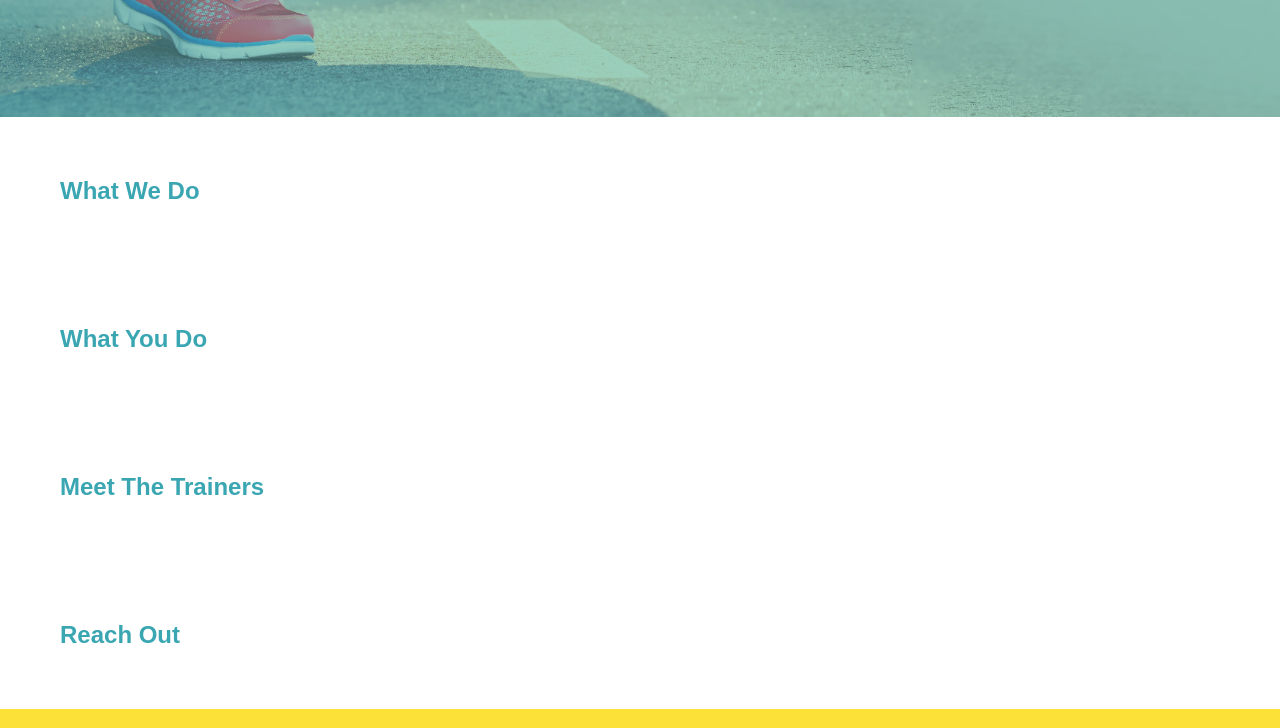
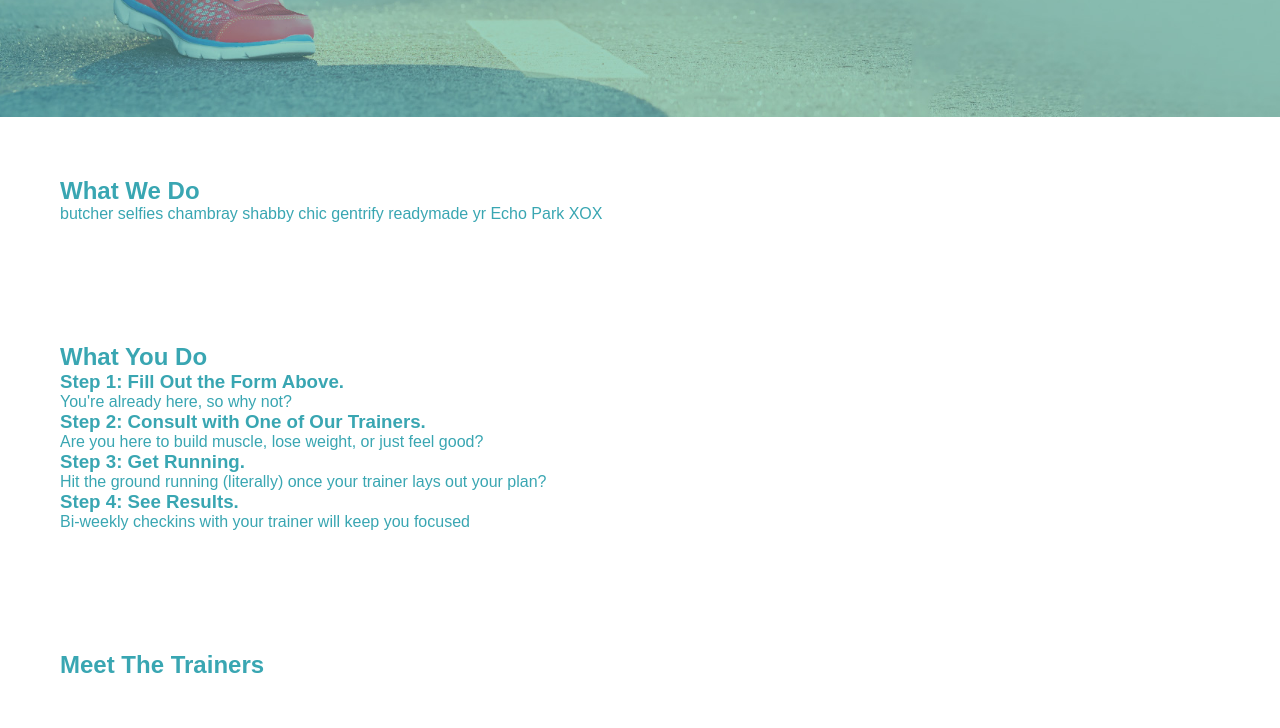
Before and after one commit to paul88vera/run-buddy, a plain HTML site: page index.html in a window 1280 px wide. Shown: the part 565-1293 px from the top of the page. Drawn offline with Linux system fonts and the light colour scheme.

Commit message:
changes WHAT YOU DO html

```diff
--- a/index.html
+++ b/index.html
@@ -68,11 +68,34 @@
 <!-- "What we do" section -->
 <section>
     <h2>What We Do</h2>
+    <p>
+        butcher selfies chambray shabby chic gentrify readymade yr Echo Park XOX
+    </p>
 </section>
 
 <!-- "What You do" section -->
 <section>
     <h2>What You Do</h2>
+
+    <div>
+        <h3>Step 1: Fill Out the Form Above.</h3>
+        <p>You're already here, so why not?</p>
+    </div>
+
+    <div>
+        <h3>Step 2: Consult with One of Our Trainers.</h3>
+        <p>Are you here to build muscle, lose weight, or just feel good?</p>
+    </div>
+
+    <div>
+        <h3>Step 3: Get Running.</h3>
+        <p>Hit the ground running (literally) once your trainer lays out your plan?</p>
+    </div>
+
+    <div>
+        <h3>Step 4: See Results.</h3>
+        <p>Bi-weekly checkins with your trainer will keep you focused</p>
+    </div>
 </section>
 
 <!-- "meet the trainers" section -->
```
